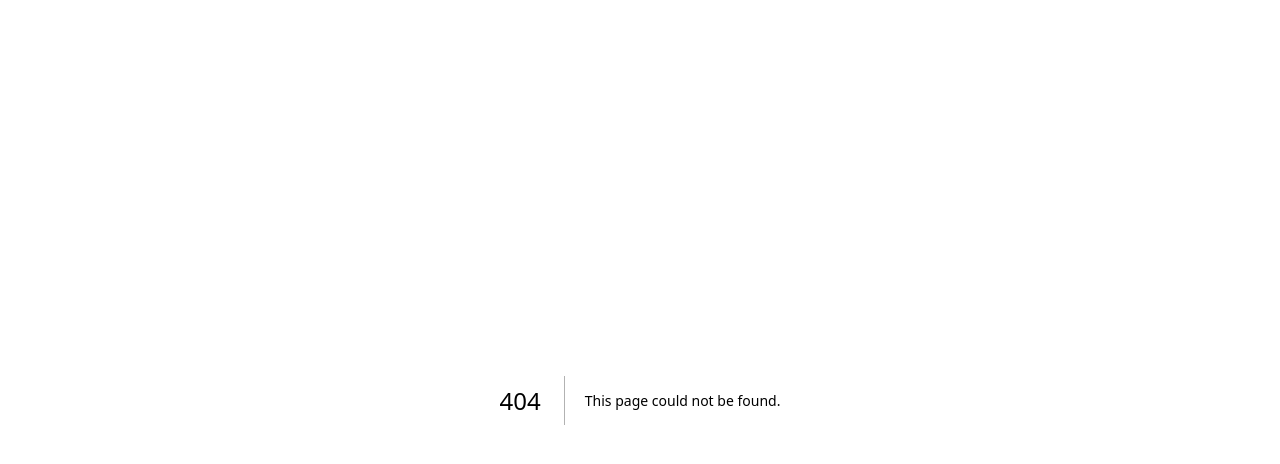
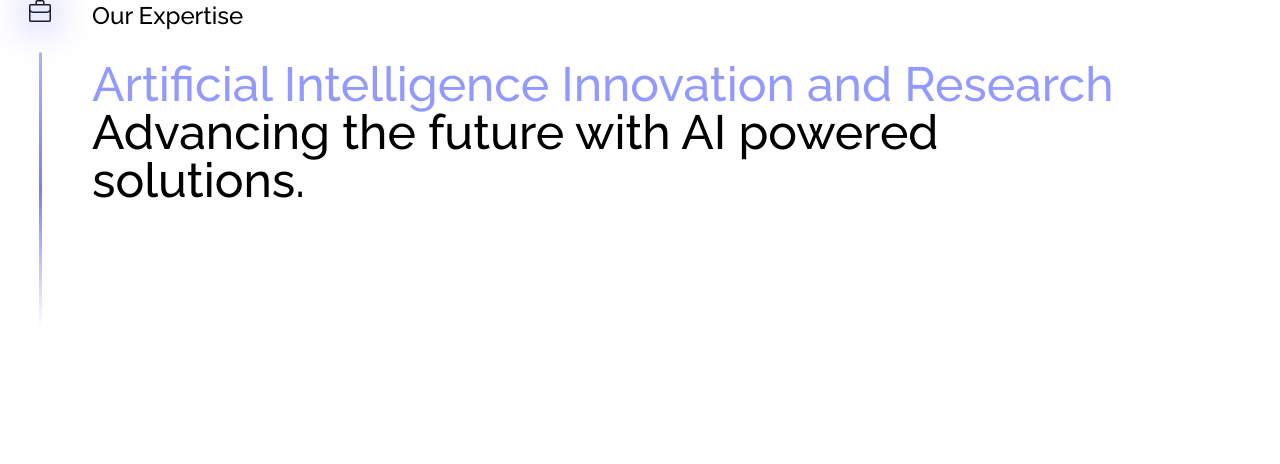
Before and after one commit to Miracle-omosede/pleades-nomad-website-, a Next.js app: page /about in a window 1280 px wide. Before the commit this address had no page. Shown: the top 464 px of the page. Built offline with nearby package versions, Linux system fonts and the light colour scheme.

Commit message:
site under construction

```diff
--- /dev/null
+++ b/src/app/about/page.js
@@ -0,0 +1,29 @@
+import React from 'react'
+import { motion } from "framer-motion"
+
+const About = () => {
+  return (
+    <div className='max-w-[1280px] mx-auto font-roboto'>
+    <motion.div className='flex md:pl-7 space-x-3 md:space-x-10'>
+        <div className='flex flex-col items-center'>
+            <motion.div initial={{opacity:0}} whileInView={{opacity:1}} transition={{delay:0.5}} className='relative'>
+            <svg aria-hidden="true" height="24" viewBox="0 0 24 24" fill='currentColor' version="1.1" width="24" data-view-component="true" className="octicon octicon-briefcase text-black">
+                    <path d="M7.5 1.75C7.5.784 8.284 0 9.25 0h5.5c.966 0 1.75.784 1.75 1.75V4h4.75c.966 0 1.75.784 1.75 1.75v14.5A1.75 1.75 0 0 1 21.25 22H2.75A1.75 1.75 0 0 1 1 20.25V5.75C1 4.784 1.784 4 2.75 4H7.5Zm-5 10.24v8.26c0 .138.112.25.25.25h18.5a.25.25 0 0 0 .25-.25v-8.26A4.235 4.235 0 0 1 18.75 13H5.25a4.235 4.235 0 0 1-2.75-1.01Zm19-3.24v-3a.25.25 0 0 0-.25-.25H2.75a.25.25 0 0 0-.25.25v3a2.75 2.75 0 0 0 2.75 2.75h13.5a2.75 2.75 0 0 0 2.75-2.75Zm-6.5-7a.25.25 0 0 0-.25-.25h-5.5a.25.25 0 0 0-.25.25V4h6Z"></path>
+                </svg>
+                <span className="absolute left-0 top-0 h-full w-full home-campaign-glowing-icon-glow-3 z-3"></span>
+            </motion.div>
+            <motion.div initial={{height:0}} whileInView={{height:'100%'}} transition={{delay:0.8}} className=" h-full w-[3px] mt-7 rounded-md bg-gradient-to-b from-[#abb4ff] via-[#797ef9] to-transparent" ></motion.div>
+        </div>
+        <motion.div  initial={{opacity:0, x:-30}} whileInView={{opacity:1, x:0}} transition={{delay:0.6, type:'tween'}} className='md:w-10/12 mb-24'>
+            <h2 className="text-[20px] md:text-2xl mb-7 font-medium text-black js-build-in-item build-in-slideX-left build-in-animate" style={{transitionDelay: '200ms'}}>Our Expertise</h2>
+            <h3 className="text-[28px] md:text-[40px] max-md:leading-8 max-lg:leading-10 lg:text-5xl mb-7 font-medium text-black js-build-in-item build-in-slideX-left build-in-animate" style={{transitionDelay: '300ms'}}>
+                <p className="text-[#939aff]">Artificial Intelligence Innovation and Research</p>
+                Advancing the future with AI powered solutions.
+            </h3>
+        </motion.div>
+    </motion.div>
+    </div>
+  )
+}
+
+export default About;
--- /dev/null
+++ b/src/app/contact/page.js
@@ -0,0 +1,9 @@
+import React from 'react'
+
+const Contact = () => {
+  return (
+    <div>Contact</div>
+  )
+}
+
+export default Contact
--- a/src/app/page.js
+++ b/src/app/page.js
@@ -10,12 +10,19 @@ import {motion} from "framer-motion";
 import Security from "@/components/Security/Security";
 import Globe from "@/components/Footer/Globe";
 import Footer from "@/components/Footer/Footer";
+import page  from "./page.png"
 
 export default function Home() {
   const{ cursorVariants, cursorBG } = useContext( CursorContext );
   return (
     <div>
-
+        {/* website prompting  */}
+        <div className="h-screen font-open px-4 py-5 flex flex-col items-center justify-center">
+          <h1 className="font-bold text-slate-800 text-2xl  md:text-4xl text-center">Oops sorry, Site is Currently <br/> Under Construction</h1>
+          <div>
+          <img className="transiton ease-in duration-200 w-[60%] mx-auto" src="https://miracle.sirv.com/pleiades-assets/building.png" alt="sun-image"/>
+          </div>
+        </div>
       <div className="relative">
       </div>
 
@@ -24,28 +31,28 @@ export default function Home() {
           <div className="relative h-screen w-full text-black">
             {/* <img className="absolute md:h-[150vh] h-[100vh]  w-full object-cover md:-top-[480px] -top-0  transiton ease-in duration-200  image" width="4377" src="https://miracle.sirv.com/pleiades-assets/hero-bg.jpg" alt="sun-image"/> */}
             {/* <div className="hero-image-overlay"> </div> */}
-            <Navbar/>
-            <Hero/>
+            {/* <Navbar/> */}
+            {/* <Hero/> */}
 
           </div>
             <div id='security' className='home-campaign-productivity px-4 pt-8 pb-16 overflow-hidden'>
-            <Security/>
+            {/* <Security/> */}
           </div>
           <div id='productivity' className='home-campaign-productivity px-4 pt-8 overflow-hidden'>
-            <Productivity/>
+            {/* <Productivity/> */}
           </div>
           <div id='collaboration' className='home-campaign-productivity px-4 pt-8  overflow-hidden'>
-            <Collaboration/>
+            {/* <Collaboration/> */}
           </div>
 
-          <Globe/>
+          {/* <Globe/> */}
         </div>
       </div>
       {/* cursor pointer animation */}
       {/* <motion.div variants={cursorVariants}
       animate={cursorBG} className="w-[32px] h-[32px] bg-[red] fixed top-0 left-0 pointer-events-none z-50 rounded-full"></motion.div> */}
 
-      <Footer/>
+      {/* <Footer/> */}
     </div>
   );
 }
--- /dev/null
+++ b/src/app/team/page.js
@@ -0,0 +1,9 @@
+import React from 'react'
+
+const Team = () => {
+  return (
+    <div>Team</div>
+  )
+}
+
+export default Team
--- a/src/components/Navbar/NavUtils/Navlist.jsx
+++ b/src/components/Navbar/NavUtils/Navlist.jsx
@@ -32,7 +32,7 @@ const Navlist = ({ main, submain, path, path2 }) => {
       >
         <div
           className={`font-semibold transition ease-in duration-100 text-[14px] ${
-            focus ? "text-blue-500" : "text-white"
+            focus ? "text-blue-500" : "text-black"
           } text-base leading-5`}
         >
           {main}
--- a/src/components/Navbar/Navbar.jsx
+++ b/src/components/Navbar/Navbar.jsx
@@ -5,6 +5,7 @@ import ProductNav from "../Navbar/ProductNav"
 import SolutionNav from './SolutionNav'
 
 import { CursorContext } from '../CursorContext'
+import Link from 'next/link'
 
 const Navbar = () => {
     const [showNav, setShowNav] = useState(false)
@@ -32,31 +33,39 @@ const Navbar = () => {
 
                 <div className={`flex max-lg:absolute transition ease-in md:w-[820px] w-full duration-200 top-20 z-40 ${showNav ? "max-lg:translate-x-0 max-lg:scale-100" : "max-lg:max-h-0 max-lg:scale-y-50 max-lg:translate-y-1/4" }`}>
 
-                    <div className='flex max-lg:flex-col lg:items-center max-sm:w-10/12 max-sm:mx-auto sm:ml-auto max-lg:w-[320px] lg:w-full max-lg:max-h-[500px] overflow-y-auto lg:mb-0 max-lg:bg-white max-lg:rounded-lg lg:justify-between'>
+                    <div className='flex max-lg:flex-col lg:items-center max-sm:w-10/12 max-sm:mx-auto sm:ml-auto max-lg:w-[320px] lg:w-full max-lg:max-h-[500px] overflow-y-auto lg:mb-0 max-lg:bg-white max-lg:rounded-lg lg:justify-between md:shadow-none shadow-xl'>
                         <nav className='mt-0 px-3 lg:px-6 text-[15.5px] mb-0 max-lg:py-10 max-lg:px-5'>
                             <ul className='flex lg:items-center lg:space-x-5 max-lg:flex-col max-lg:text-neutral-700 max-lg:text-xl
                             max-lg:font-medium  font-semibold tracking-wide max-lg:space-y-6 max-lg:h-auto overflow-y-auto'>
                                 <li className='uppercase'>
+                                    <Link href="./">
                                     <span>
-                                        <a href='#'>Home</a>
+                                        <a>Home</a>
                                     </span>
+                                    </Link>
                                 </li>
                                 <li  className='uppercase'>
+                                    <Link href="./about">
                                     <span>
-                                        <a href='#'>About Us</a>
+                                        <a>About Us</a>
                                     </span>
+                                    </Link>
                                 </li>
                                 <li  className='uppercase'>
+                                    <Link href="./team">
                                     <span>
-                                        <a href='#'>Team</a>
+                                        <a>Team</a>
                                     </span>
+                                    </Link>
                                 </li>
                                 <ProductNav/>
                                 {/* <SolutionNav/> */}
                                 <li  className='uppercase'>
+                                    <Link href="./contact" >
                                     <span>
-                                        <a href='#'>Contact Us</a>
+                                        <a>Contact Us</a>
                                     </span>
+                                    </Link>
                                 </li>
                             </ul>
                         </nav>
```
Also changed, not shown: src/components/Navbar/ProductNav.jsx (+2 -8 lines), src/app/page.png (added).
